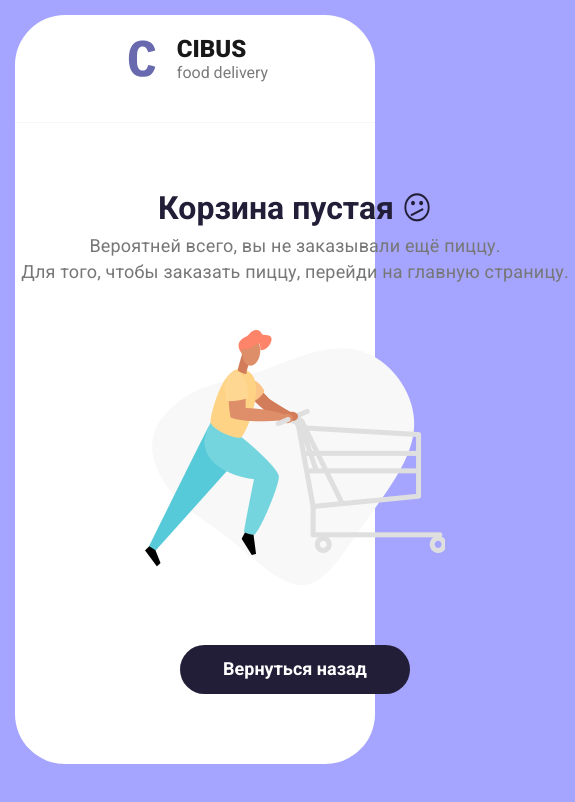
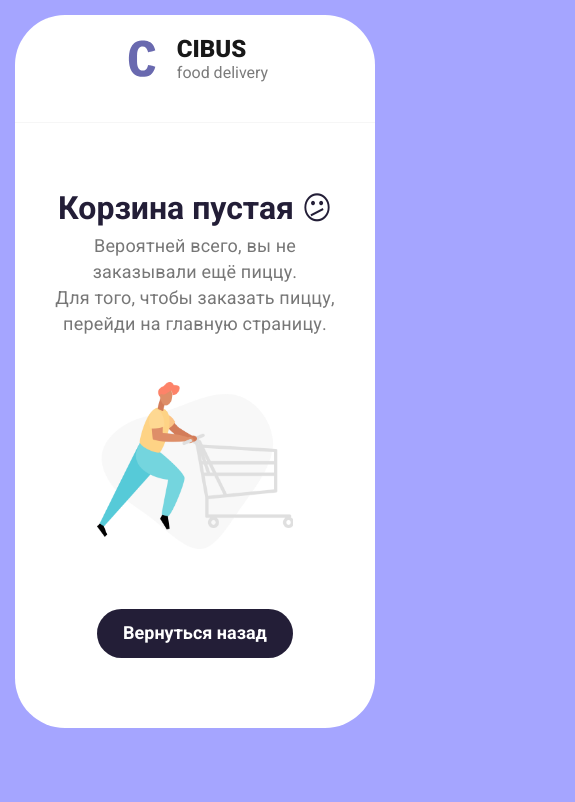
Before and after one commit to aistrike01/my-delivery-app, a React (Create React App) app: page /cart in a window 390 px wide. Shown: the top 802 px of the page, 575 px wide, since content can reach past the window. Built offline with nearby package versions, Linux system fonts and the light colour scheme.

Commit message:
design: not found & some fixes

```diff
--- a/src/components/NotFoundBlock/NotFoundBlock.module.scss
+++ b/src/components/NotFoundBlock/NotFoundBlock.module.scss
@@ -2,7 +2,7 @@
     display: flex;
     flex-direction: column;
     align-items: center;
-
+    text-align: center;
     h1 {
         margin: 10px;
         font-size: 64px;
--- a/src/scss/app.scss
+++ b/src/scss/app.scss
@@ -30,13 +30,31 @@ body {
         margin-bottom: 50px;
     }
 
+    @media (max-width: 645px) {
+        &__title {
+            font-weight: 800;
+            font-size: 36px;
+            margin-top: 60px;
+            margin-bottom: 50px;
+            text-align: center;
+        }
+    }
+
     &__items {
         display: grid;
-        grid-template-columns: repeat(auto-fit, minmax(260px, 1fr));
+        grid-template-columns: repeat(auto-fit, minmax(280px, 1fr));
         grid-template-rows: repeat(1, 1fr);
         grid-column-gap: 10px;
     }
 
+    @media (max-width: 320px) {
+        &__items {
+            display: grid;
+            grid-template-columns: repeat(auto-fit, minmax(200px, 1fr));
+            grid-template-rows: repeat(1, 1fr);
+            grid-column-gap: 10px;
+        }
+    }
     &__top {
         display: flex;
         align-items: flex-start;
@@ -345,7 +363,7 @@ body {
 
     &--empty {
         margin: 50px auto;
-        width: 560px;
+        max-width: 560px;
         text-align: center;
 
         h2 {
@@ -367,16 +385,27 @@ body {
 
         img {
             display: block;
-            width: 300px;
+            min-width: 150px;
+            width: 70%;
             margin: 45px auto 60px;
         }
 
         .button--black {
-            padding: 12px 0 14px;
+            padding: 12px 5px 14px 5px;
             width: 230px;
             margin: 0 auto;
             font-weight: 600;
             font-size: 18px;
         }
     }
+
+    @media (max-width: 645px) {
+        &--empty {
+            padding: 0 40px;
+        }
+
+        .button--black {
+            width: 70%;
+        }
+    }
 }
--- a/src/scss/components/_product-block.scss
+++ b/src/scss/components/_product-block.scss
@@ -1,12 +1,19 @@
 @import "../variables";
 
 .product-block {
-    width: 280px;
+    max-width: 280px;
+    width: 100%;
     text-align: center;
     margin-bottom: 65px;
 
     &__image {
         width: 260px;
+    }
+
+    @media (max-width: 320px) {
+        &__image {
+            width: 100%;
+        }
     }
 
     &__wrapper {
```
